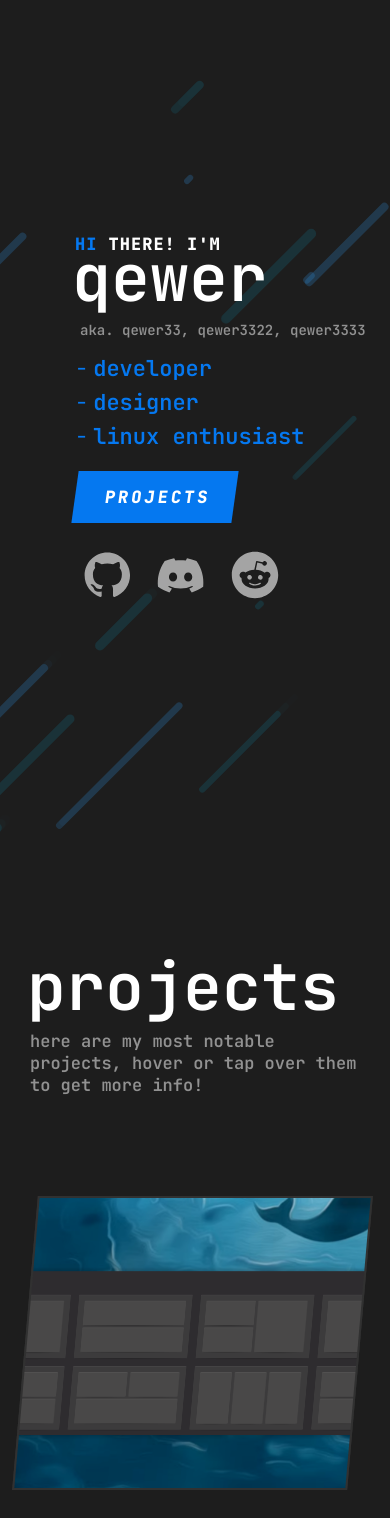
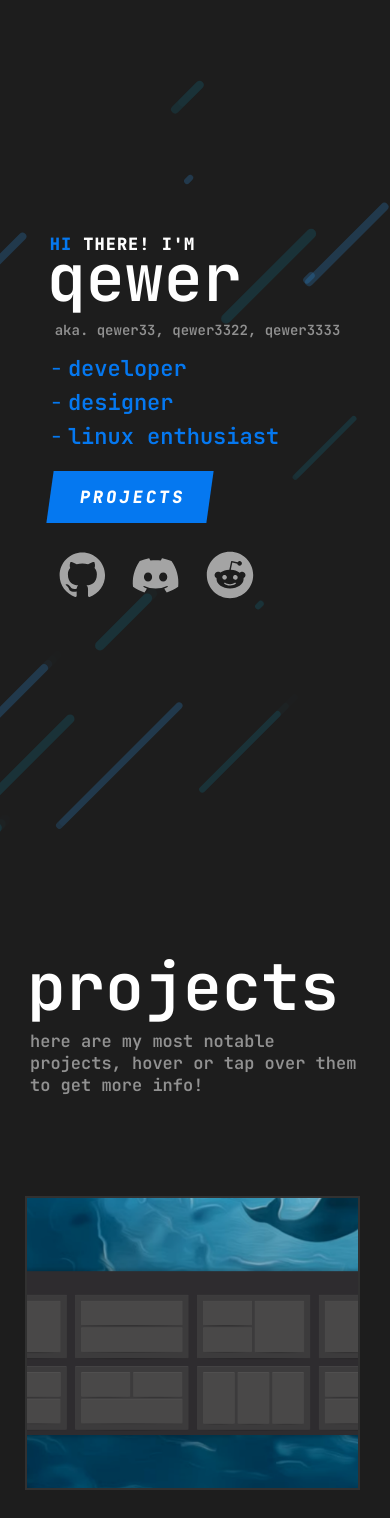
Before and after one commit to qewer33/qewer33.github.io, a Svelte app: page / in a window 390 px wide. Shown: the top 1518 px of the page. Built offline with nearby package versions, Linux system fonts and the light colour scheme.

Commit message:
Improve responsiveness

```diff
--- a/src/app.css
+++ b/src/app.css
@@ -97,4 +97,12 @@ a:hover {
     :root  {
         --fsize-title: 65px;
     }
+
+    button {
+        transform: none;
+    }
+
+    button:hover {
+        transform: none;
+    }
 }
--- a/src/lib/ProjectCard.svelte
+++ b/src/lib/ProjectCard.svelte
@@ -67,7 +67,7 @@
 
     img {
         position: absolute;
-        z-index: -1;
+        z-index: 0;
         top: 50%;
         left: 50%;
         transition: 250ms;
@@ -92,6 +92,10 @@
     }
 
     @media only screen and (max-width: 800px) {
+        main {
+            transform: none;
+        }
+
         h1 {
             word-break: break-all;
         }
--- a/src/lib/SkillCard.svelte
+++ b/src/lib/SkillCard.svelte
@@ -75,6 +75,10 @@
     }
 
     @media only screen and (max-width: 800px) {
+        main {
+            transform: none;
+        }
+
         h1 {
             font-size: var(--fsize-text-subheading);
         }
--- a/src/lib/sections/HomeSection.svelte
+++ b/src/lib/sections/HomeSection.svelte
@@ -202,12 +202,11 @@
         main {
             width: 100vw;
             border: none;
+            justify-content: center;
         }
 
         #title-block {
-            position: absolute;
-            left: 0;
-            right: 0;
+            margin-left: 0;
         }
 
         #dot,
```
